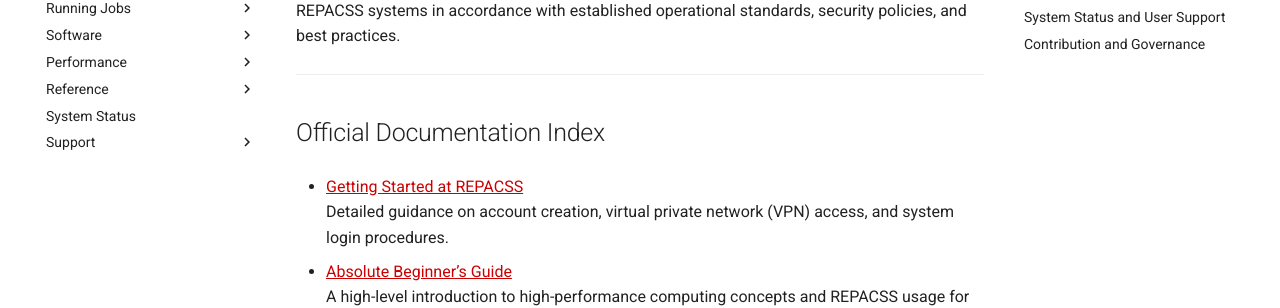
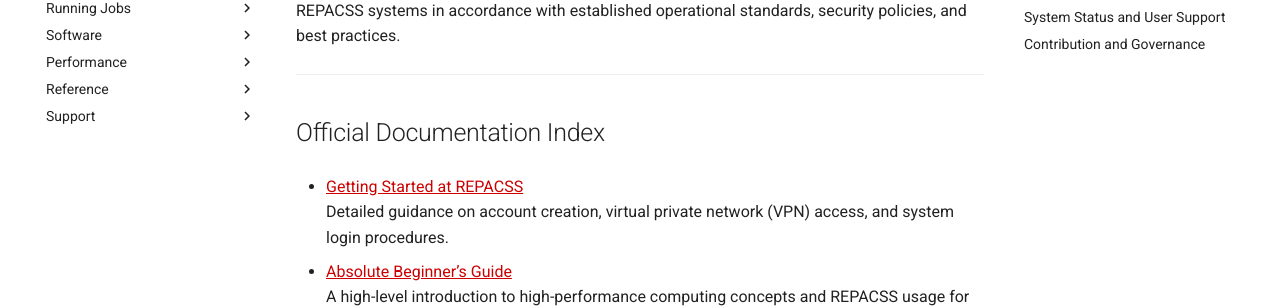
Before and after one commit to nsfcac/repacss-user-guide, an MkDocs documentation site: the page built from docs/index.md, in a window 1280 px wide. Shown: the part 310-618 px from the top of the page. Built offline with MkDocs 1.6.1 and Material for MkDocs 9.7.7, drawn with Linux system fonts in a browser that asks for light colours; comment, search, counter and statistics services are not loaded.

Commit message:
Removed the files under development from navbar

```diff
--- a/mkdocs.yml
+++ b/mkdocs.yml
@@ -46,9 +46,9 @@
 
   - Understanding Our Systems:
       - Architecture: understanding/repacss-system/architecture.md
-      - Timeline: understanding/repacss-system/timeline.md
-      - Known Issues: understanding/repacss-system/known-issues.md
-      - Vendor Bugs: understanding/repacss-system/vendor-bugs.md
+      # - Timeline: understanding/repacss-system/timeline.md
+      # - Known Issues: understanding/repacss-system/known-issues.md
+      # - Vendor Bugs: understanding/repacss-system/vendor-bugs.md
       - File System:
         - File Transfer: file-transfer.md
         - File Permissions: unix-permissions.md
@@ -81,15 +81,15 @@
 
   - Performance:
       - Compiler Flags: performance/compiler-flags.md
-      - Profiling Tools: performance/profiling-tools.md
-      - Scaling Tests: performance/scaling-tests.md
+      # - Profiling Tools: performance/profiling-tools.md
+      # - Scaling Tests: performance/scaling-tests.md
 
   - Reference:
       - Glossary: reference/glossary.md
       - Cheatsheet: reference/cheatsheet.md
       - Common Errors: reference/common-errors.md
 
-  - System Status: status.md
+  # - System Status: status.md
   - Support:
     - Contact Us: support.md
     - FAQ: faq.md
```
